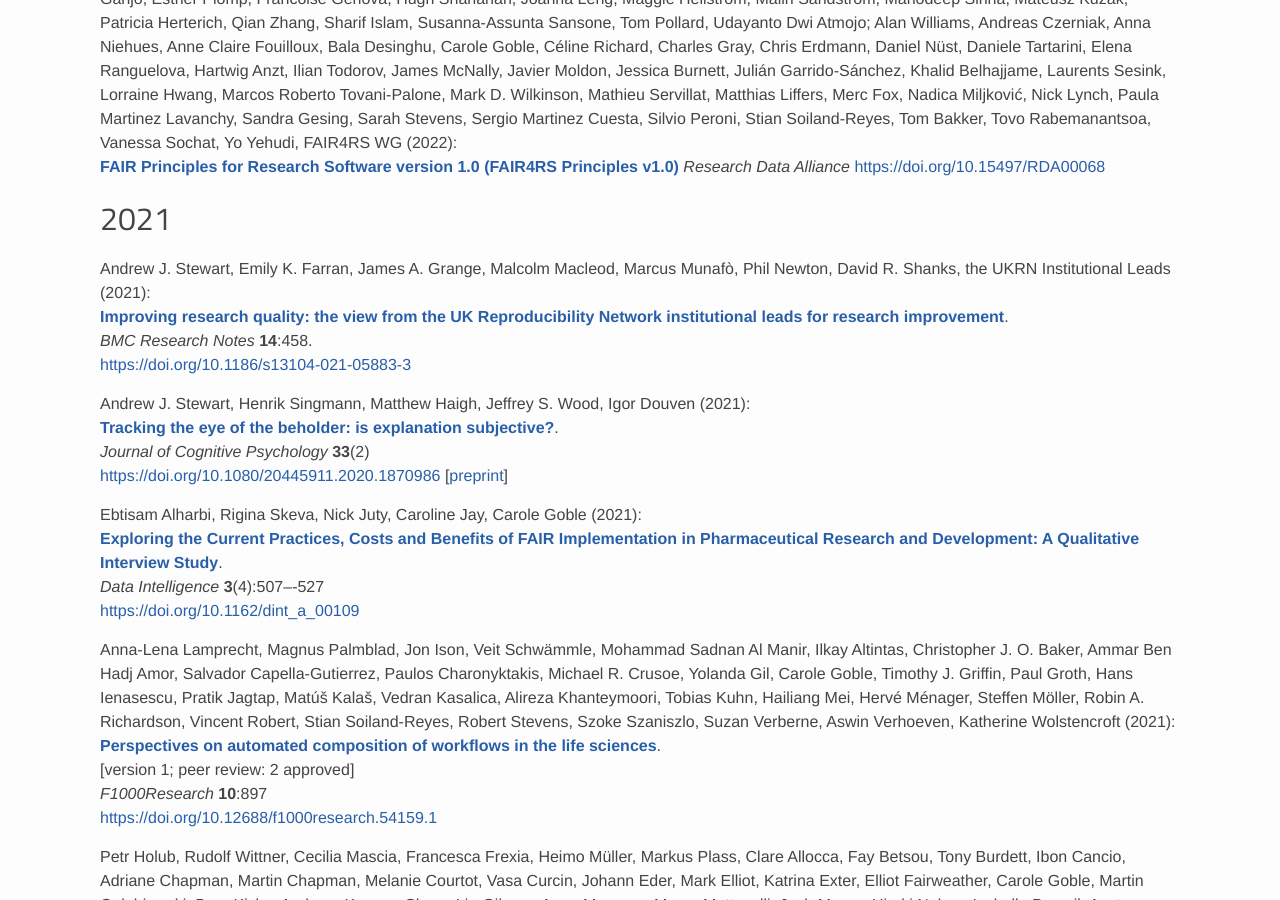
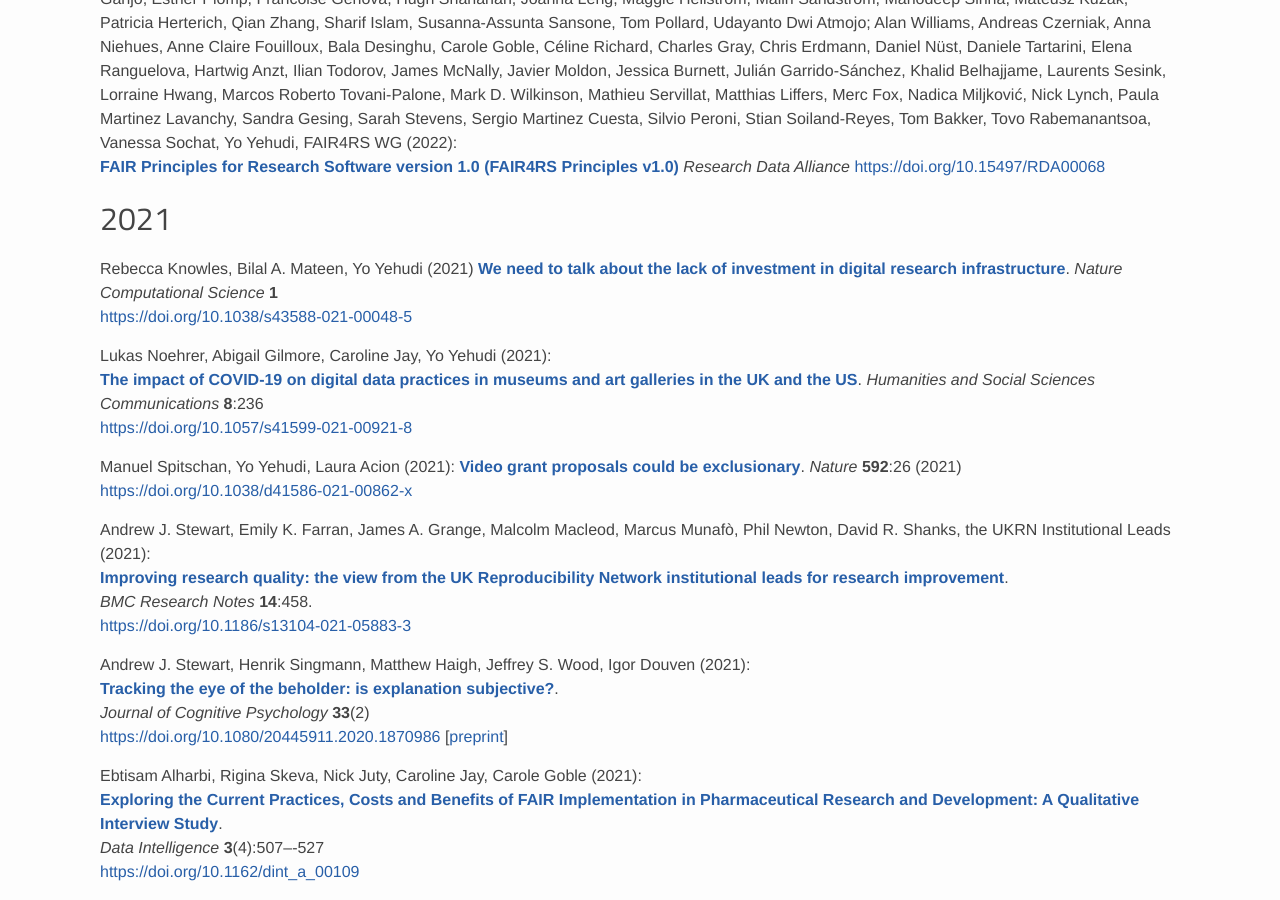
Before and after one commit to eScienceLab/eScienceLab.github.io, a Jekyll site: the page built from publications/index.md, in a window 1280 px wide and 900 px high, scrolled down 2050 px. Built offline with Jekyll 4.4.1, drawn with Linux system fonts in a browser that asks for light colours; comment, search, counter and statistics services are not loaded; some of the changed text lies outside the part shown.

Commit message:
More of Yo's publications

```diff
--- a/publications/index.md
+++ b/publications/index.md
@@ -97,6 +97,21 @@
 
 ## 2021
 
+Rebecca Knowles, Bilal A. Mateen, Yo Yehudi (2021)
+[**We need to talk about the lack of investment in digital research infrastructure**](https://doi.org/10.1038/s43588-021-00048-5).
+_Nature Computational Science_ **1**
+<https://doi.org/10.1038/s43588-021-00048-5>
+
+Lukas Noehrer, Abigail Gilmore, Caroline Jay, Yo Yehudi  (2021):
+[**The impact of COVID-19 on digital data practices in museums and art galleries in the UK and the US**](https://doi.org/10.1057/s41599-021-00921-8).
+_Humanities and Social Sciences Communications_ **8**:236
+<https://doi.org/10.1057/s41599-021-00921-8>
+
+Manuel Spitschan, Yo Yehudi, Laura Acion (2021):
+[**Video grant proposals could be exclusionary**](https://doi.org/10.1038/d41586-021-00862-x).
+_Nature_ **592**:26 (2021)
+<https://doi.org/10.1038/d41586-021-00862-x>
+
 Andrew J. Stewart, Emily K. Farran, James A. Grange, Malcolm Macleod, Marcus Munafò, Phil Newton, David R. Shanks, the UKRN Institutional Leads (2021):
 [**Improving research quality: the view from the UK Reproducibility Network institutional leads for research improvement**](https://doi.org/10.1186/s13104-021-05883-3).
 _BMC Research Notes_ **14**:458.
@@ -174,6 +189,16 @@
 
 
 ## 2020
+
+Elsa Loissel, Emmy Tsang, Sandrine Müller, Julia Deathridge, Helena Pérez Valle, Yo Yehudi, Lucy Cheke (2020):
+[**The experiences of those who support researchers struggling with their mental health**](https://elifesci.org/mental_health_report_download).
+(Report)
+<https://doi.org/10.17863/CAM.60247>
+
+Yo Yehudi, Kaitlin Stack Whitney, Malvika Sharan (2020):
+[**Enhancing the inclusivity and accessibility of your online calls**](https://doi.org/10.31219/osf.io/k3bfn)
+_OSF Preprints_ (Preprint)
+<https://doi.org/10.31219/osf.io/k3bfn>
 
 Michelle Phillips, Andrew J. Stewart, J. Matthew Wilcoxson, Luke A. Jones, Emily Howard, Pip Willcox, Marcus du Sautoy, David De Roure (2020):
 [**What Determines the Perception of Segmentation in Contemporary Music?**](https://doi.org/10.3389/fpsyg.2020.01001)
```
